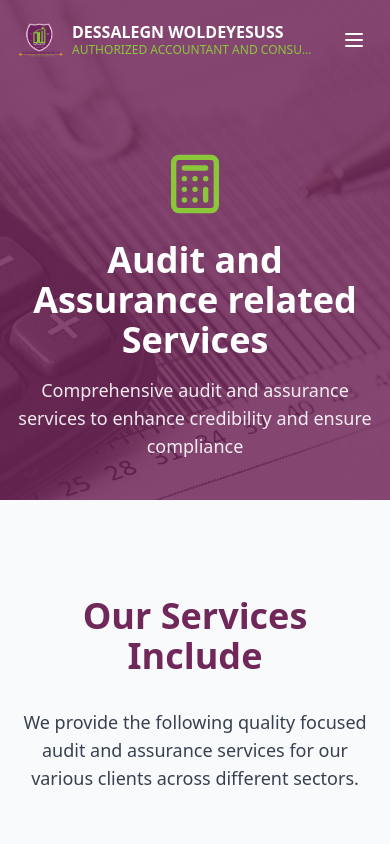
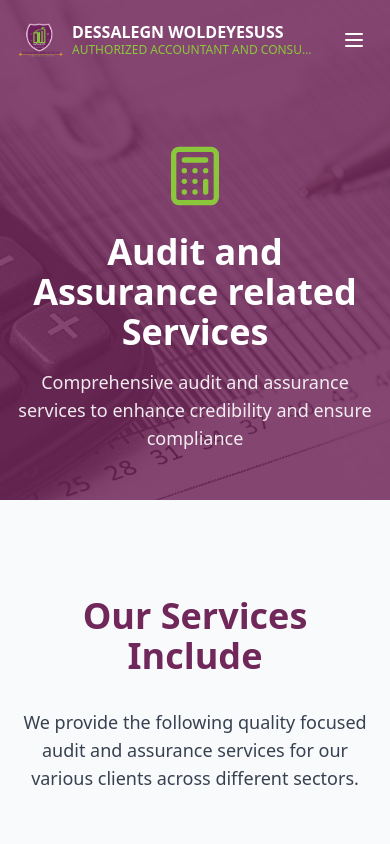
Before and after one commit to DagimDana/DW-Audit-Consult, a React (Vite) app: page /services/audit-services in a window 390 px wide. Shown: the top 844 px of the page. Built offline with nearby package versions, Linux system fonts and the light colour scheme.

Commit message:
Fixed navbar margin reupdate on mobile

```diff
--- a/src/pages/AuditServices.tsx
+++ b/src/pages/AuditServices.tsx
@@ -35,7 +35,7 @@ export default function AuditServices() {
 
         {/* Content */}
         <div className="relative z-10 h-full flex items-center">
-          <div className="max-w-7xl mx-auto px-4 sm:px-6 lg:px-8 text-center pt-28 md:pt-20">
+          <div className="max-w-7xl mx-auto px-4 sm:px-6 lg:px-8 text-center pt-24 md:pt-20">
             <div className="flex items-center justify-center mb-6">
               <Calculator className="w-16 h-16 text-[#8bc73b]" />
             </div>
```
